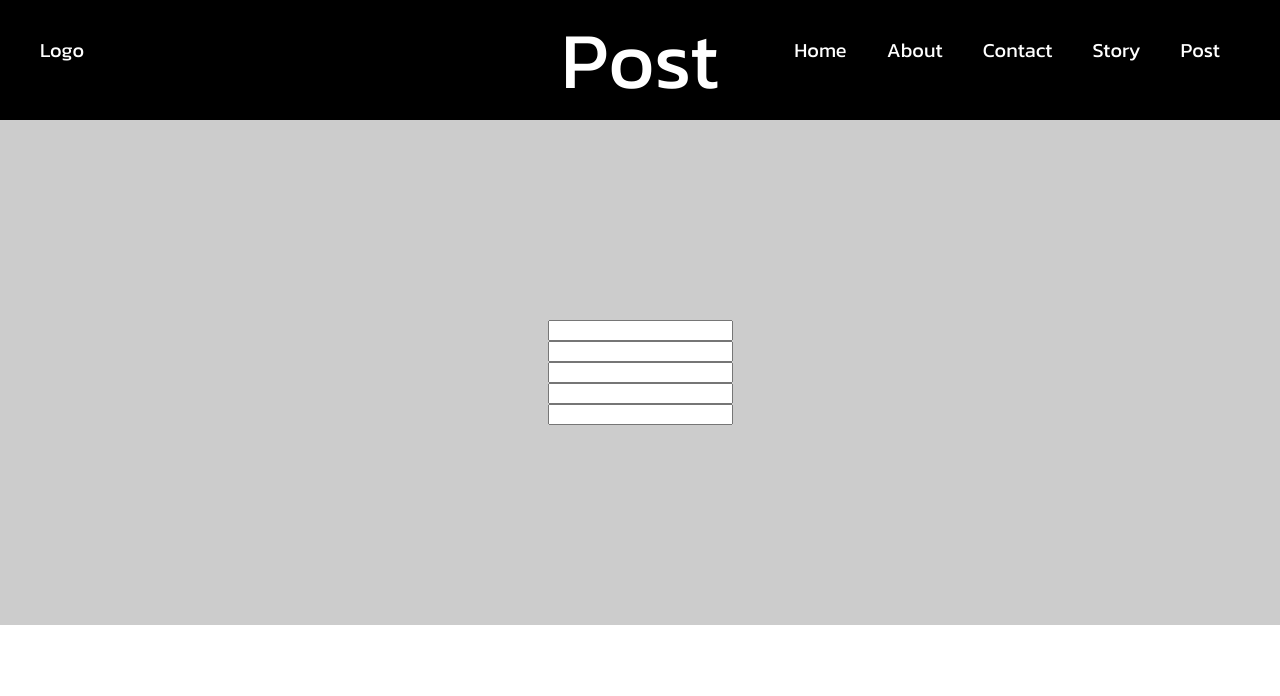
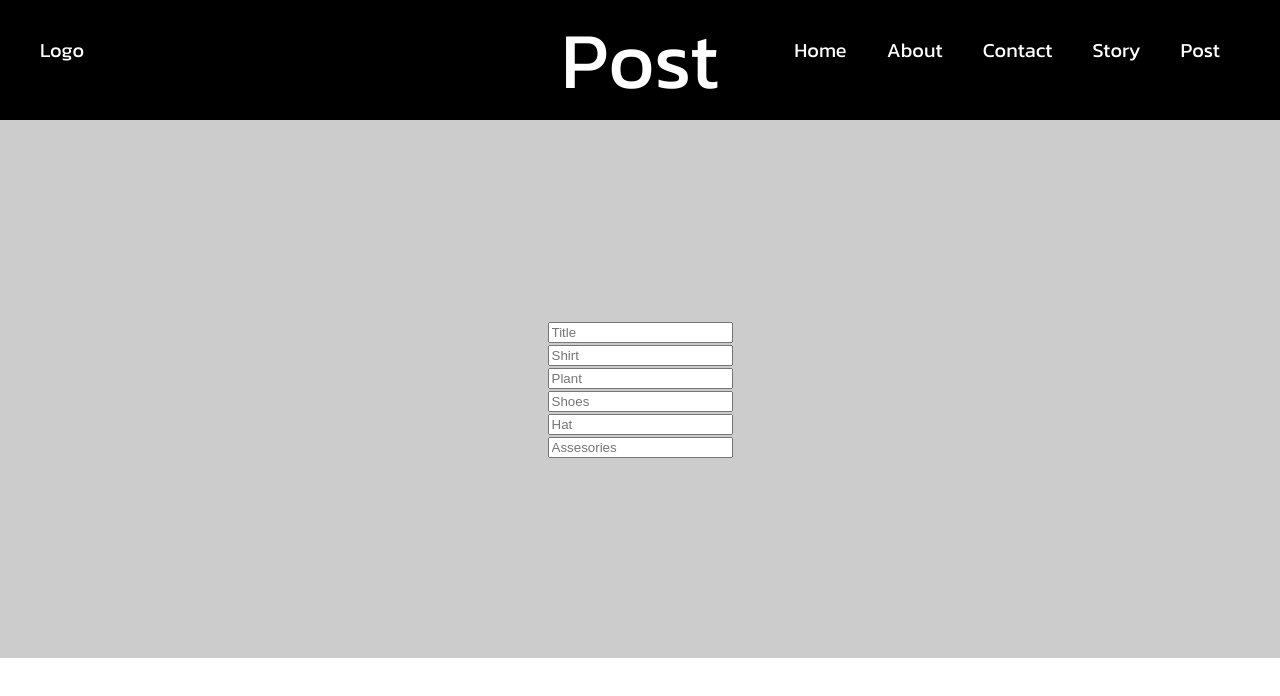
Before and after one commit to panuwat-moonkham/wear-today-react, a React (Create React App) app: page /post in a window 1280 px wide. Shown: the top 696 px of the page. Built offline with nearby package versions, Linux system fonts and the light colour scheme.

Commit message:
edit PostPage

```diff
--- a/src/pages/Post.js
+++ b/src/pages/Post.js
@@ -1,5 +1,11 @@
-import React from "react";
+import React, { useState } from "react";
 import styled from "styled-components"
+import InputTitle from "../components/Input/InputTitle";
+import InputShrit from "../components/Input/InputShirt";
+import InputPlant from "../components/Input/InputPlant";
+import InputShoes from "../components/Input/InputShoes";
+import InputHat from "../components/Input/InputHat";
+import InputAssesories from "../components/Input/InputAssesories";
 import { Title, Subtitle } from '../components/Typography'
 
 const Navbarcontainer = styled.div`
@@ -22,18 +28,25 @@ const Content = styled.div`
 
 `
 
+
 function Post() {
+  const [shirts, setShirts] = useState([]);
+
+  const handleAddShirt = (shirtInput) =>
+    setShirts([...shirts, { id:Date.now(), content: shirtInput, type:"shirts"} ]);
+
   return(
       <>
       <Navbarcontainer>
       <Title color="">Post</Title>
       </Navbarcontainer>
       <Content id="content">
-        <input/>
-        <input/>
-        <input/>
-        <input/>
-        <input/>
+        <InputTitle/>
+        <InputShrit onSubmit={handleAddShirt}/>
+        <InputPlant/>
+        <InputShoes/>
+        <InputHat/>
+        <InputAssesories/>
       </Content>
 
       </>
```
